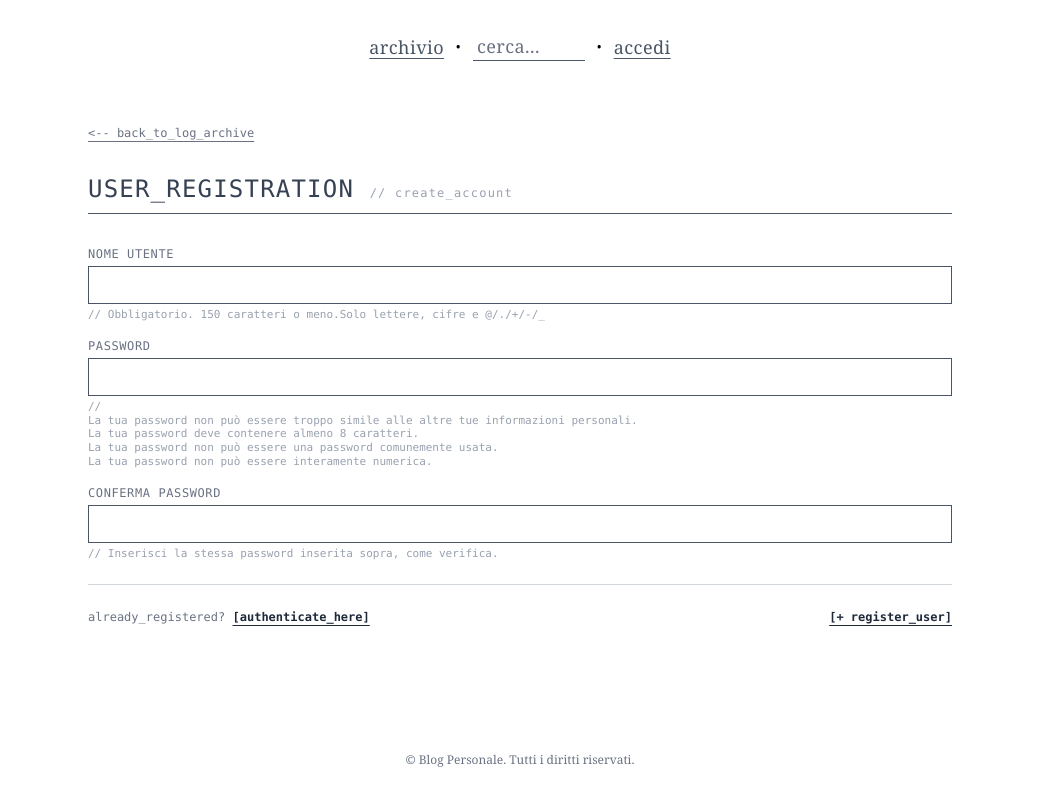
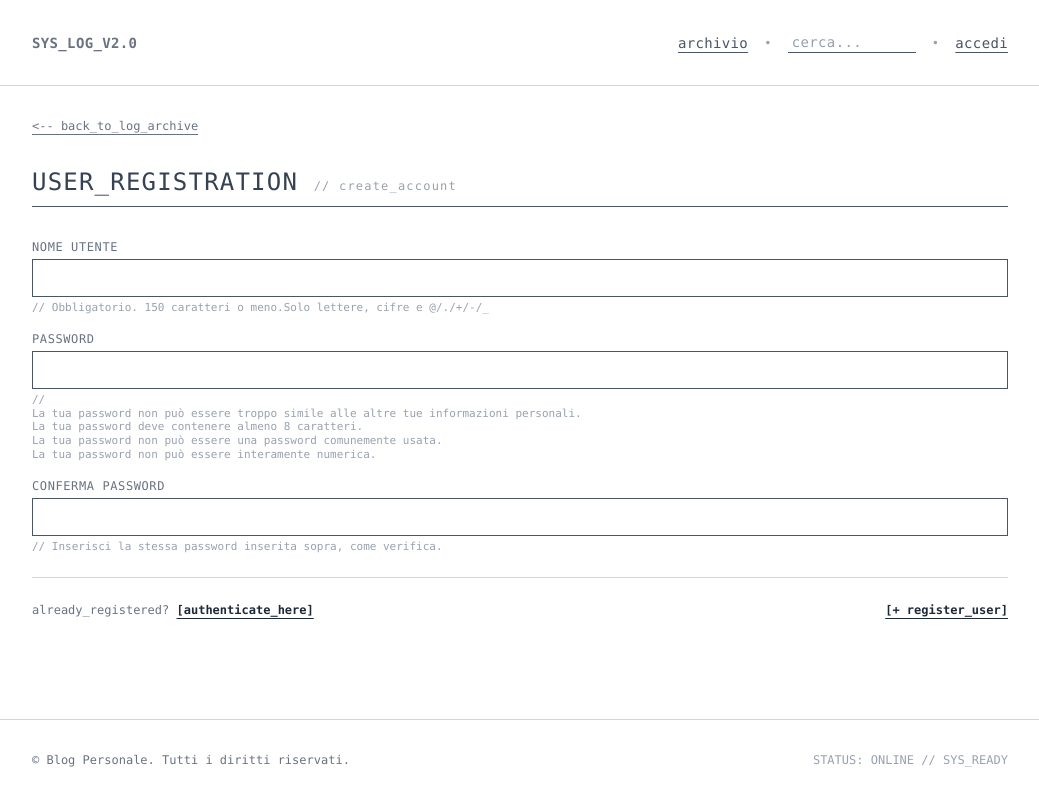
Before and after one commit to davidoskiii/blog, a Django app: page /accounts/register/ in a window 1280 px wide. Shown: the whole page, without its empty margins (120-1159 px from the left). Run offline with Django 5.2, Linux system fonts and the light colour scheme; style sheets or scripts are compiled from the project's sources.

Commit message:
I can't decide what template to use for the base.html file, so i will do a commit in case i change my mind

```diff
--- a/blog_app/templates/blog_app/base.html
+++ b/blog_app/templates/blog_app/base.html
@@ -5,69 +5,87 @@
     <meta charset="UTF-8">
     <meta name="viewport" content="width=device-width, initial-scale=1.0">
     <link rel="stylesheet" href="{% static 'css/output.css' %}">
-    <title>{% block title %}Blog{% endblock %}</title>
+    <title>{% block title %}BLOG_SYS // TERMINAL{% endblock %}</title>
 </head>
-<body class="font-serif antialiased min-h-screen flex flex-col">
+<body class="font-mono bg-white text-gray-800 antialiased min-h-screen flex flex-col">
 
   <!-- NAVBAR -->
-  <header class="w-full py-8 bg-transparent">
-    <div class="max-w-4xl mx-auto px-4">
-      <nav class="flex items-center justify-center space-x-3 text-base sm:text-lg tracking-wide">
+  <header class="w-full py-8 bg-transparent border-b border-gray-300">
+    <div class="max-w-5xl mx-auto px-4 sm:px-6">
+      <nav class="flex flex-wrap items-center justify-between text-xs sm:text-sm tracking-wide gap-4">
 
-        <!-- Archivio -->
-        <a href="{% url 'blog_app:posts' %}" class="underline underline-offset-4 text-gray-600 hover:text-black transition">
+        <!-- Left Terminal Ident -->
+        <div class="text-gray-500 font-bold uppercase">
+          SYS_LOG_v2.0
+        </div>
+
+        <!-- Navigation Links -->
+        <div class="flex items-center space-x-3 sm:space-x-4">
+          <a href="{% url 'blog_app:posts' %}" class="underline underline-offset-4 text-gray-600 hover:text-black">
             archivio
           </a>
 
           {% if user.is_superuser %}
-          <span class="text-xs select-none">•</span>
-          <a href="{% url 'blog_app:new_post' %}" class="underline underline-offset-4 text-gray-600 hover:text-black transition">
-            nuovo
+            <span class="text-xs text-gray-400 select-none">•</span>
+            <a href="{% url 'blog_app:new_post' %}" class="underline underline-offset-4 text-gray-600 hover:text-black">
+              + nuovo_post
+            </a>
+            <span class="text-xs text-gray-400 select-none">•</span>
+            <a href="{% url 'blog_app:new_category' %}" class="underline underline-offset-4 text-gray-600 hover:text-black">
+              + nuova_categoria
             </a>
           {% endif %}
 
-        <span class="text-xs select-none">•</span>
+          <span class="text-xs text-gray-400 select-none">•</span>
 
-        <!-- Search Bar styled as minimalist link/input -->
+          <!-- Minimalist Search Input -->
           <form action="{% url 'blog_app:search' %}" method="get" class="inline-flex items-center">
             <input
               type="text"
               name="q"
               value="{{ request.GET.q }}"
               placeholder="cerca..."
-            class="bg-transparent border-b border-gray-600 text-gray-600 placeholder-gray-500 text-base sm:text-lg font-serif focus:outline-none w-20 sm:w-28 focus:w-36 transition-all duration-200 px-1"
+              class="bg-transparent border-b border-gray-600 text-gray-700 placeholder-gray-400 text-xs sm:text-sm font-mono focus:outline-none w-24 sm:w-32 focus:w-44 transition-all duration-200 px-1"
               required
             >
           </form>
 
-        <span class="text-xs select-none">•</span>
+          <span class="text-xs text-gray-400 select-none">•</span>
 
           <!-- Auth Status -->
           {% if user.is_authenticated %}
             <form action="{% url 'accounts:logout' %}" method="post" class="inline">
               {% csrf_token %}
-            <button type="submit" class="underline underline-offset-4 text-gray-600 hover:text-black transition ml-1">
-              esci
+              <button type="submit" class="underline underline-offset-4 text-gray-600 hover:text-black cursor-pointer">
+                esci [{{ user.username }}]
               </button>
             </form>
           {% else %}
-          <a href="{% url 'accounts:login' %}" class="underline underline-offset-4 text-gray-600 hover:text-black transition">
+            <a href="{% url 'accounts:login' %}" class="underline underline-offset-4 text-gray-600 hover:text-black">
               accedi
             </a>
           {% endif %}
+        </div>
 
       </nav>
     </div>
   </header>
 
-  <!-- MAIN CONTENT CONTAINER -->
-  <main class="flex-grow max-w-4xl w-full mx-auto px-4 py-8">
+  <!-- MAIN CONTENT CONTAINER (CENTERED) -->
+  <main class="flex-grow max-w-5xl w-full mx-auto px-4 sm:px-6 py-8">
     {% block content %}{% endblock content %}
   </main>
 
   <!-- FOOTER -->
-  <footer class="py-8 mt-12 text-center text-xs text-gray-500 font-serif">
+  <footer class="w-full border-t border-gray-300 mt-12">
+    <div class="max-w-5xl mx-auto px-4 sm:px-6 py-8 text-xs text-gray-500 font-mono flex flex-wrap justify-between items-center gap-2">
+      <div>
         &copy; Blog Personale. Tutti i diritti riservati.
+      </div>
+      <div class="text-gray-400">
+        STATUS: ONLINE // SYS_READY
+      </div>
+    </div>
   </footer>
 
 </body>
```
Also changed, not shown: db.sqlite3. Lines whose indentation alone changed are shown as unchanged.
